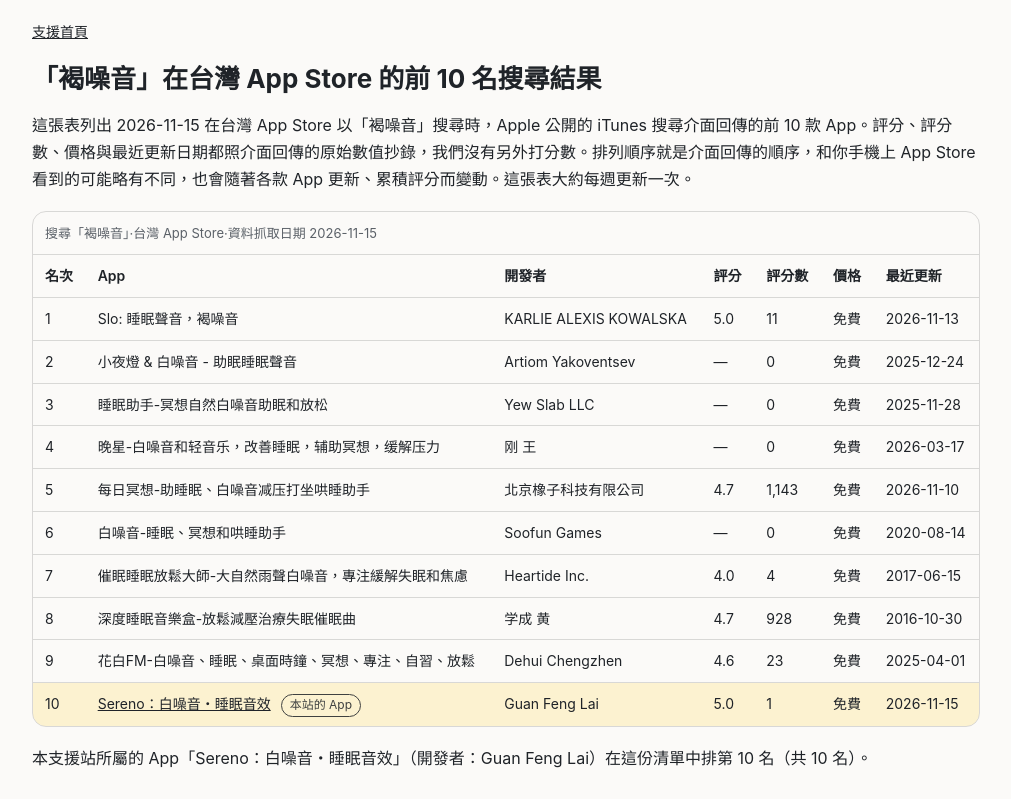
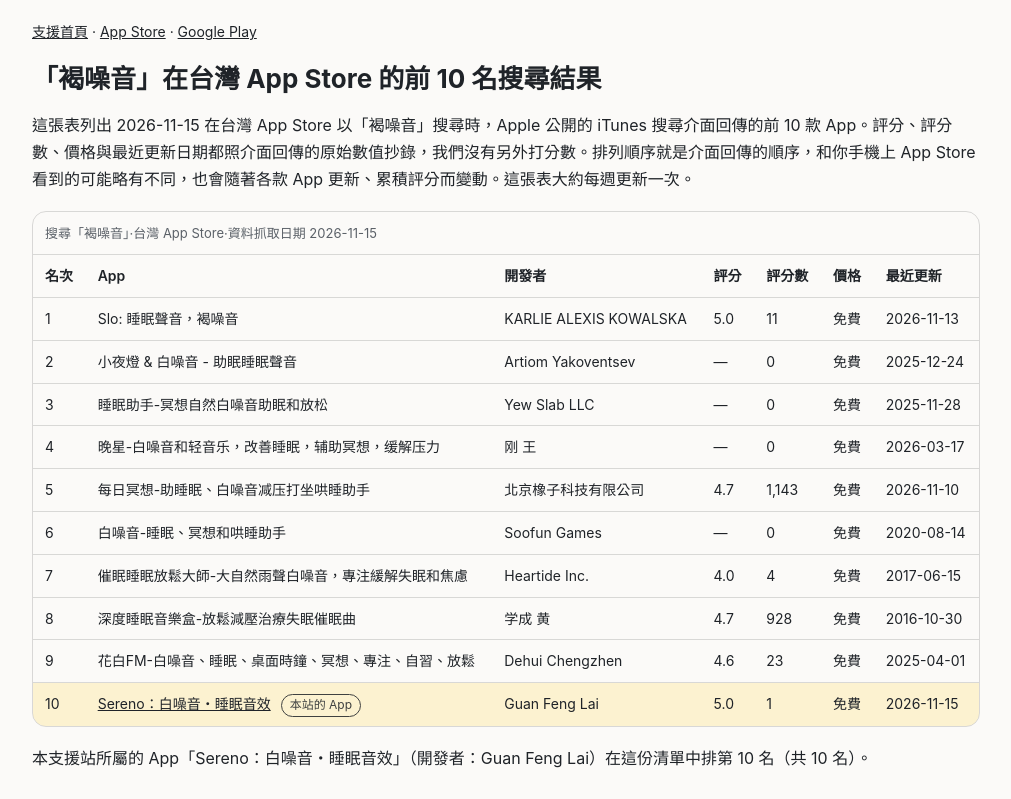
Before and after one commit to alice51849/sereno-support, a plain HTML site: page compare.zh-Hant.html in a window 1280 px wide. Shown: the top 799 px of the page, without its empty margins (134-1145 px from the left). Drawn offline with Linux system fonts and the light colour scheme.

Commit message:
Update App Store search comparison pages (real store data)

```diff
--- a/compare.zh-Hant.html
+++ b/compare.zh-Hant.html
@@ -36,9 +36,6 @@ tr.ours td{background:var(--ours)}
 .btn{display:inline-block;padding:10px 16px;border:1px solid var(--line);border-radius:12px;text-decoration:none;font-weight:600}
 .note{font-size:13px;color:var(--muted)}
 </style>
-<!-- ls-pwa:start -->
-<link rel="manifest" href="/sereno-support/manifest.webmanifest">
-<!-- ls-pwa:end -->
 <!-- ls-sharecard:start -->
 <meta property="og:site_name" content="Sereno: Sleep Sound Machine">
 <meta property="og:locale" content="zh_TW">
@@ -54,7 +51,7 @@ tr.ours td{background:var(--ours)}
 <body>
 <!-- ls-compare-page: managed by support_network/gen_market_snapshot.py (real App Store data) -->
 <main>
-<p class="nav"><a href="./">支援首頁</a></p>
+<p class="nav"><a href="./">支援首頁</a> · <a href="https://apps.apple.com/app/id6788236641?pt=118326163&amp;ct=sup_sereno_cmp&amp;mt=8" rel="noopener" data-ls-store="nav">App Store</a> · <a href="https://play.google.com/store/apps/details?id=com.alice51849.Sereno&amp;referrer=utm_source%3Dsup_sereno_cmp%26utm_campaign%3Dsereno" rel="noopener" data-ls-play="nav">Google Play</a></p>
 <h1>「褐噪音」在台灣 App Store 的前 10 名搜尋結果</h1>
 <p>這張表列出 2026-11-15 在台灣 App Store 以「褐噪音」搜尋時，Apple 公開的 iTunes 搜尋介面回傳的前 10 款 App。評分、評分數、價格與最近更新日期都照介面回傳的原始數值抄錄，我們沒有另外打分數。排列順序就是介面回傳的順序，和你手機上 App Store 看到的可能略有不同，也會隨著各款 App 更新、累積評分而變動。這張表大約每週更新一次。</p>
 <div class="tbl"><table>
```
